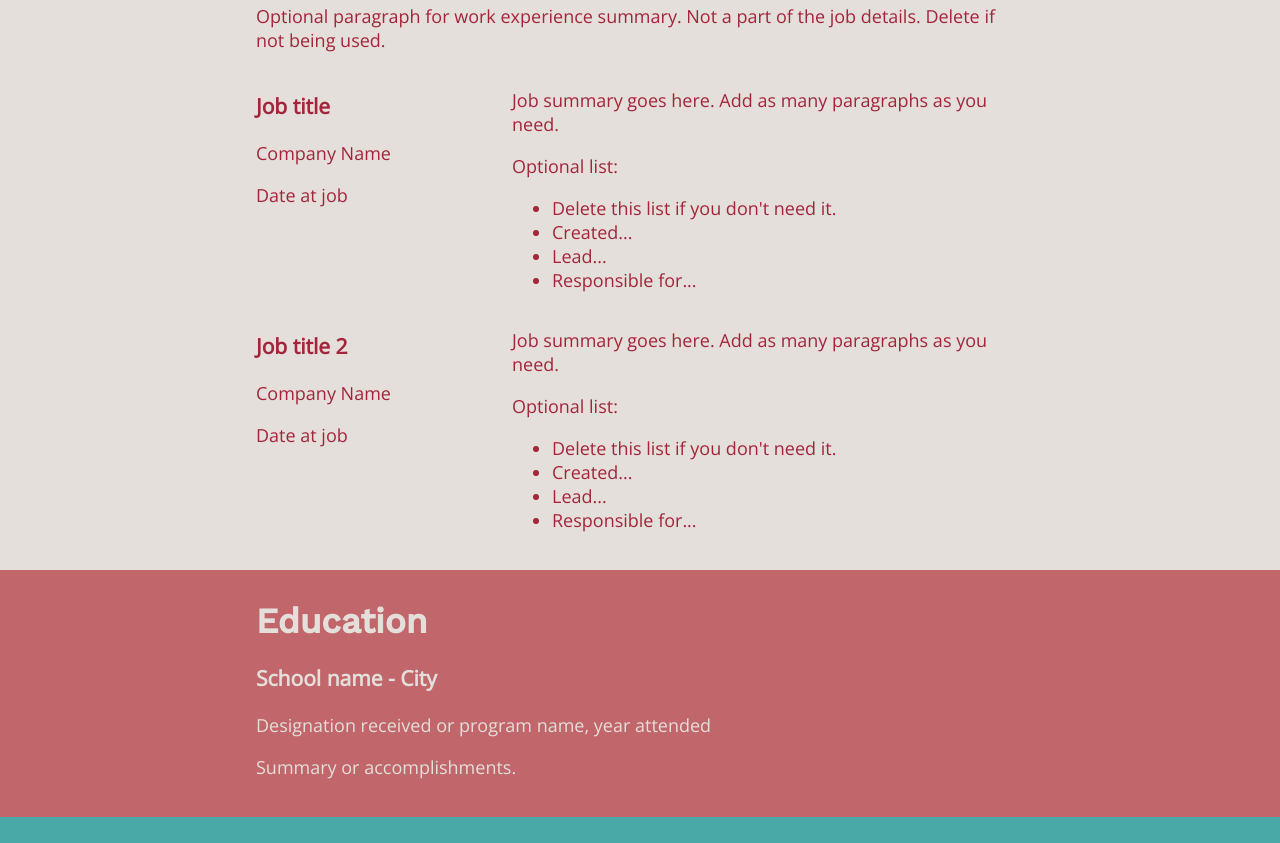
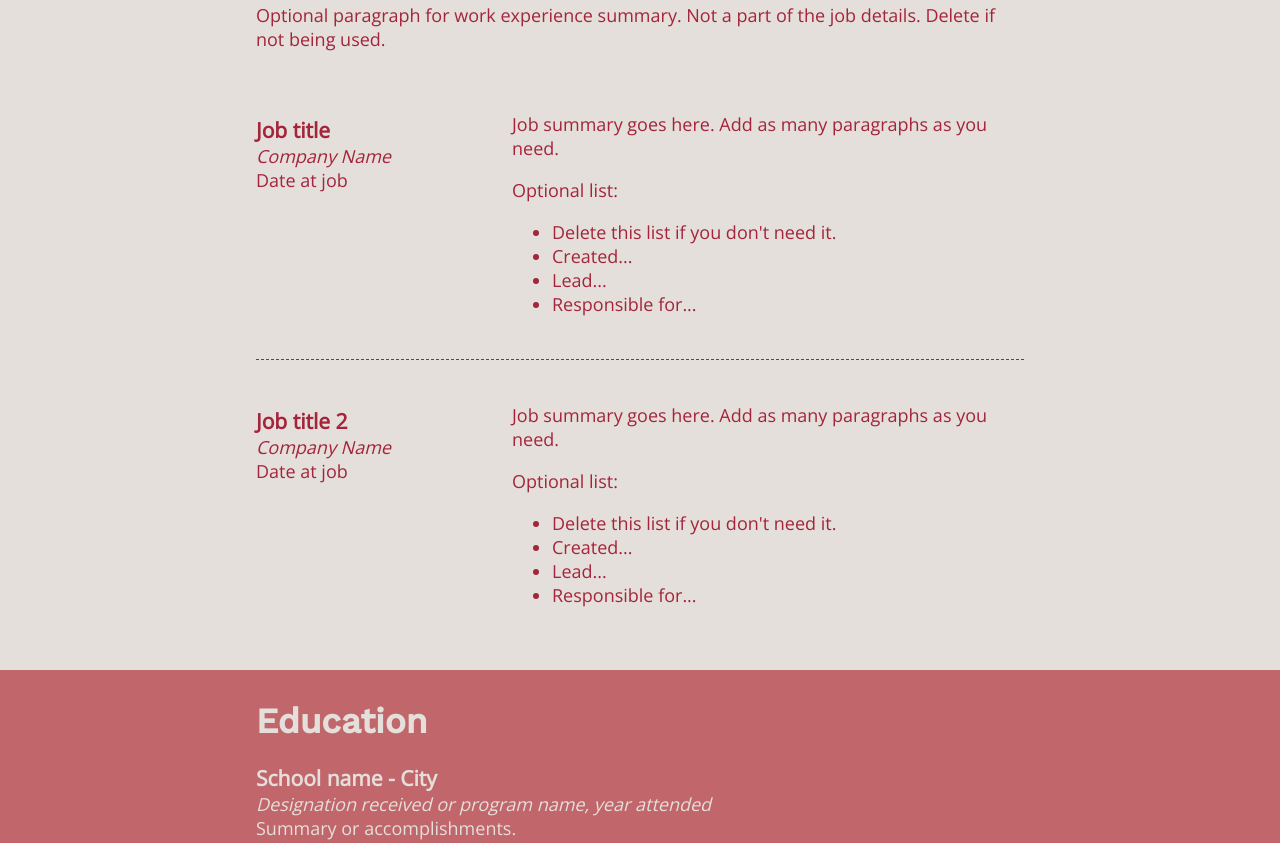
Before and after one commit to sheeshee/css-essential-training, a plain HTML site: page css-portfolio/index.html in a window 1280 px wide. Shown: the part 1244-2087 px from the top of the page. Drawn offline with nearby package versions, Linux system fonts and the light colour scheme.

Commit message:
Introduce advanced selectors.

```diff
--- a/css-portfolio/css/styles.css
+++ b/css-portfolio/css/styles.css
@@ -58,7 +58,28 @@ h1, h2 {
     padding: 20px 20%;
 }
 
+h3 {
+    margin-bottom: 0;
+}
 
+.item-details h3 + p {
+    /* matches to the p element directly after the h3 */
+    font-style: italic;
+}
+
+.item-details  h3 ~ p {
+    /* matches all p elements following a h3 element */
+    margin: 0
+}
+
+.divider  > section {
+    border-bottom: 1px dashed #A4243B;
+    padding: 25px 0;
+}
+
+.divider > section:last-of-type {
+    border-bottom-style: none;
+}
 
 /* Opening
 -----------------------------------*/
@@ -79,8 +100,7 @@ header a {
 
 .project-item {
     overflow: hidden;
-    border-bottom: 1px dashed #A4243B;
-    padding: 25px 0;
+
 }
 
 .project-item img {
--- a/css-portfolio/index.html
+++ b/css-portfolio/index.html
@@ -34,7 +34,7 @@
 
       <!-- ********************  PROJECTS / PORTFOLIO  ********************* -->
       <section class="projects">
-        <div class="section-content">
+        <div class="section-content divider">
           <h2>Featured Projects</h2>
         <p>View selected projects below.</p>
 
@@ -58,7 +58,7 @@
 
       <!-- ***********************  WORK EXPERIENCE  *********************** -->
       <section>
-        <div class="section-content">
+        <div class="section-content item-details divider">
           <h2>Work Experience</h2>
           <p>Optional paragraph for work experience summary. Not a part of the job details. Delete if not being used.</p>
 
@@ -104,7 +104,7 @@
 
       <!-- ******************  EDUCATION & CERTIFICATIONS ****************** -->
       <section class="education">
-        <div class="section-content">
+        <div class="section-content item-details">
         <h2>Education</h2>
 
         <!-- Copy this whole <section> block to add more schools. -->
```
Also changed, not shown: 1 other file.
